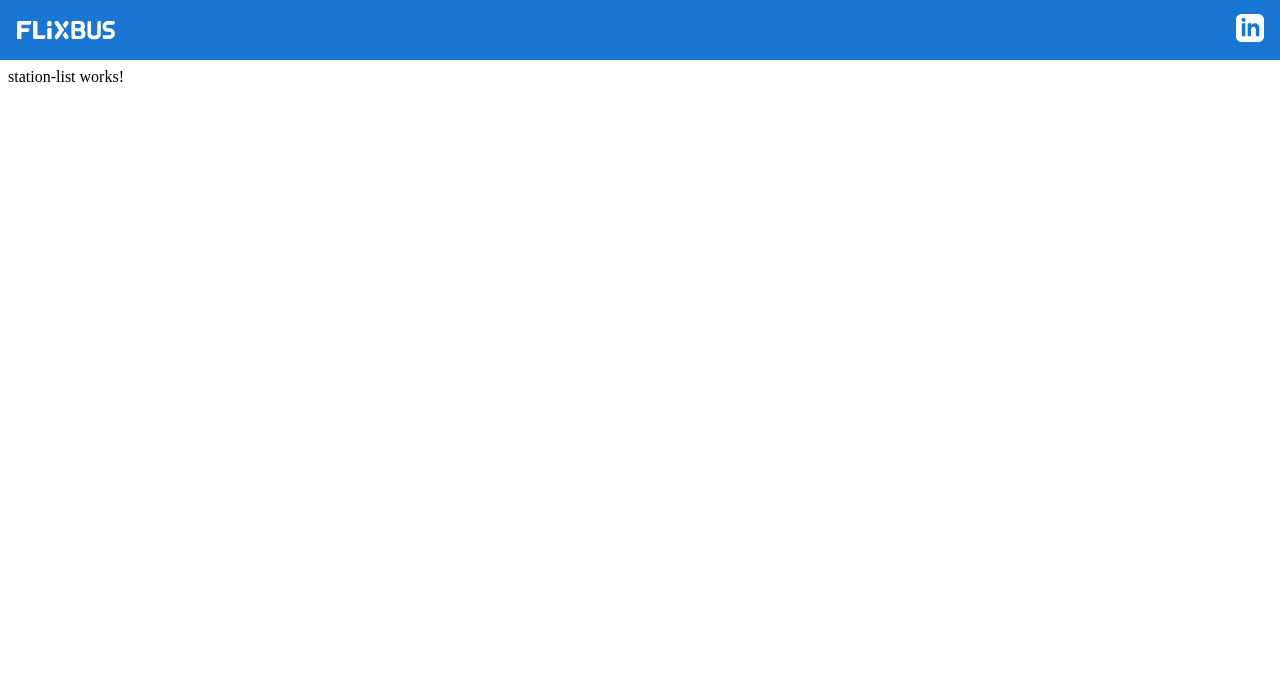
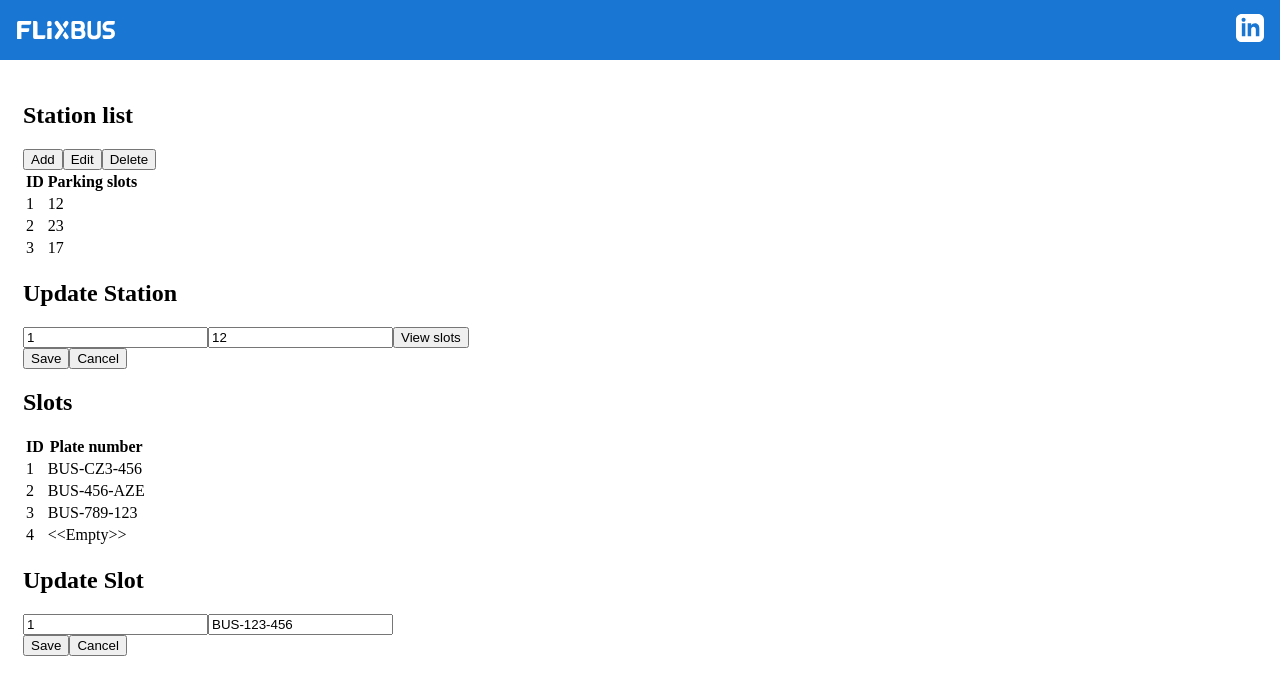
Before and after one commit to EKOLX/FlexBus, an Angular app: page /stations in a window 1280 px wide. Shown: the top 694 px of the page. Built offline with nearby package versions, Linux system fonts and the light colour scheme.

Commit message:
Adding component. Developing existing ones

```diff
--- a/src/app/app.component.html
+++ b/src/app/app.component.html
@@ -2,14 +2,11 @@
 <div class="toolbar" role="banner">
   <img width="100" alt="FlexBus Logo" src="assets/flixbus_logo.svg" />
   <div class="spacer"></div>
-  <a
-    aria-label="Linkedin Elkhan"
-    target="_blank"
-    href="https://www.linkedin.com/in/ekolx/"
-    title="EKO LX"
-  >
+  <a aria-label="Linkedin Elkhan" target="_blank" href="https://www.linkedin.com/in/ekolx/" title="EKO LX">
     <in-logo-svg></in-logo-svg>
   </a>
 </div>
 
-<router-outlet></router-outlet>
+<div class="container">
+  <router-outlet></router-outlet>
+</div>
--- a/src/app/app.component.scss
+++ b/src/app/app.component.scss
@@ -6,12 +6,16 @@
   background-color: #1976d2;
   color: white;
   font-weight: 600;
-}
 
-.toolbar img {
-  margin: 0 16px;
+  img {
+    margin: 0 16px;
+  }
 }
 
 .spacer {
   flex: 1;
 }
+
+.container {
+  padding: 30px 15px;
+}
--- a/src/app/app.component.ts
+++ b/src/app/app.component.ts
@@ -5,6 +5,4 @@ import { Component } from "@angular/core";
   templateUrl: "./app.component.html",
   styleUrls: ["./app.component.scss"]
 })
-export class AppComponent {
-  name = "Elkhan";
-}
+export class AppComponent {}
--- a/src/app/app.module.ts
+++ b/src/app/app.module.ts
@@ -11,9 +11,10 @@ import { ArrowSvg } from "./svg-assets/arrow.svg";
 import { HomeComponent } from './home/home.component';
 import { StationListComponent } from './station-list/station-list.component';
 import { BusListComponent } from './bus-list/bus-list.component';
+import { BusEditComponent } from './bus-list/bus-edit/bus-edit.component';
 
 @NgModule({
-  declarations: [AppComponent, LinkedinSvg, BusSvg, ArrowSvg, HomeComponent, StationListComponent, BusListComponent],
+  declarations: [AppComponent, LinkedinSvg, BusSvg, ArrowSvg, HomeComponent, StationListComponent, BusListComponent, BusEditComponent],
   imports: [BrowserModule, AppRoutingModule],
   providers: [],
   bootstrap: [AppComponent]
--- /dev/null
+++ b/src/app/bus-list/bus-edit/bus-edit.component.html
@@ -0,0 +1,14 @@
+<div>
+    <h2>Update Bus</h2>
+    <input type="text" id="id" value="BUS-CZ3-456" />
+    <select id="busType">
+        <option value="regular" selected>Regular</option>
+        <option value="doubledecker">Doubledecker</option>
+        <option value="miniBus">MiniBus</option>
+        <option value="hybridBus">HybridBus</option>
+    </select>
+    <div>
+        <button>Save</button>
+        <button>Cancel</button>
+    </div>
+</div>
--- /dev/null
+++ b/src/app/bus-list/bus-edit/bus-edit.component.ts
@@ -0,0 +1,15 @@
+import { Component, OnInit } from '@angular/core';
+
+@Component({
+  selector: 'app-bus-edit',
+  templateUrl: './bus-edit.component.html',
+  styleUrls: ['./bus-edit.component.scss']
+})
+export class BusEditComponent implements OnInit {
+
+  constructor() { }
+
+  ngOnInit() {
+  }
+
+}
--- a/src/app/bus-list/bus-list.component.html
+++ b/src/app/bus-list/bus-list.component.html
@@ -1 +1,43 @@
-<p>bus-list works!</p>
+<div>
+    <h2>Bus List</h2>
+
+    <button>Add</button><button>Edit</button><button>Delete</button>
+
+    <table>
+        <thead>
+            <tr>
+                <td><input type="text" id="plateNumber" placeholder="filter by bus number" /></td>
+                <td><input type="text" id="busType" placeholder="filter by bus type" /></td>
+                <td><input type="text" id="station" placeholder="filter by bus station" /></td>
+            </tr>
+            <tr>
+                <th>Plate number</th>
+                <th>Type</th>
+                <th>Station & slot ID</th>
+            </tr>
+        </thead>
+        <tbody>
+            <tr>
+                <td>BUS-CZ3-456</td>
+                <td>Regular</td>
+                <td><button>1 & 3</button></td>
+            </tr>
+            <tr>
+                <td>BUS-CZ3-456</td>
+                <td>Doubledecker</td>
+                <td><button>1 & 5</button></td>
+            </tr>
+            <tr>
+                <td>BUS-CZ3-456</td>
+                <td>MiniBus</td>
+                <td><button>2 & 2</button></td>
+            </tr>
+            <tr>
+                <td>BUS-CZ3-456</td>
+                <td>HybridBus</td>
+                <td><button>2 & 7</button></td>
+            </tr>
+        </tbody>
+    </table>
+    <div><a href="#1">1</a><a href="#2">2</a><a href="#3">3</a><a href="#14">...</a><a href="#15">15</a></div>
+</div>
--- a/src/app/home/home.component.ts
+++ b/src/app/home/home.component.ts
@@ -1,15 +1,14 @@
-import { Component, OnInit } from '@angular/core';
+import { Component, OnInit } from "@angular/core";
 
 @Component({
-  selector: 'app-home',
-  templateUrl: './home.component.html',
-  styleUrls: ['./home.component.scss']
+  selector: "app-home",
+  templateUrl: "./home.component.html",
+  styleUrls: ["./home.component.scss"]
 })
 export class HomeComponent implements OnInit {
+  name = "Elkhan";
 
-  constructor() { }
+  constructor() {}
 
-  ngOnInit() {
-  }
-
+  ngOnInit() {}
 }
--- a/src/app/station-list/station-list.component.html
+++ b/src/app/station-list/station-list.component.html
@@ -1 +1,79 @@
-<p>station-list works!</p>
+<div>
+    <h2>Station list</h2>
+    <div>
+        <button>Add</button><button>Edit</button><button>Delete</button>
+    </div>
+    <table>
+        <thead>
+            <tr>
+                <th>ID</th>
+                <th>Parking slots</th>
+            </tr>
+        </thead>
+        <tbody>
+            <tr>
+                <td>1</td>
+                <td>12</td>
+            </tr>
+            <tr>
+                <td>2</td>
+                <td>23</td>
+            </tr>
+            <tr>
+                <td>3</td>
+                <td>17</td>
+            </tr>
+        </tbody>
+    </table>
+</div>
+
+<div>
+    <h2>Update Station</h2>
+    <input type="number" id="id" value="1" />
+    <input type="number" id="slotCount" value="12" />
+    <button>View slots</button>
+    <div>
+        <button>Save</button>
+        <button>Cancel</button>
+    </div>
+</div>
+
+<div>
+    <h2>Slots</h2>
+    <table>
+        <thead>
+            <tr>
+                <th>ID</th>
+                <th>Plate number</th>
+            </tr>
+        </thead>
+        <tbody>
+            <tr>
+                <td>1</td>
+                <td>BUS-CZ3-456</td>
+            </tr>
+            <tr>
+                <td>2</td>
+                <td>BUS-456-AZE</td>
+            </tr>
+            <tr>
+                <td>3</td>
+                <td>BUS-789-123</td>
+            </tr>
+            <tr>
+                <td>4</td>
+                <td>&lt;&lt;Empty&gt;&gt;</td>
+            </tr>
+        </tbody>
+    </table>
+</div>
+
+<div>
+    <h2>Update Slot</h2>
+    <input type="number" id="id" value="1" />
+    <input type="text" id="plateNumber" value="BUS-123-456" />
+    <div>
+        <button>Save</button>
+        <button>Cancel</button>
+    </div>
+</div>
```
Also changed, not shown: src/app/bus-list/bus-edit/bus-edit.component.scss (added), 1 other file (tests, documents, lock files or other folders).
